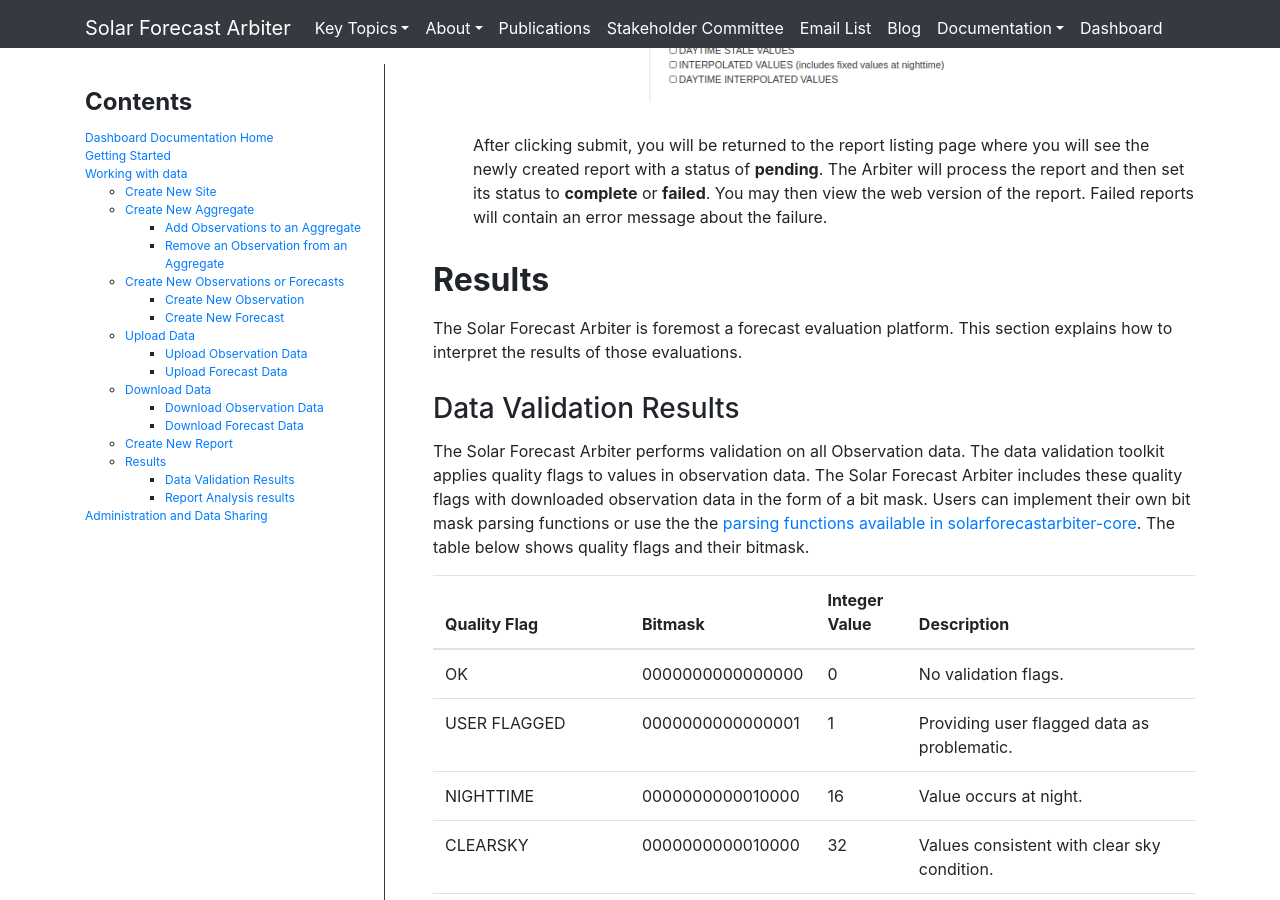
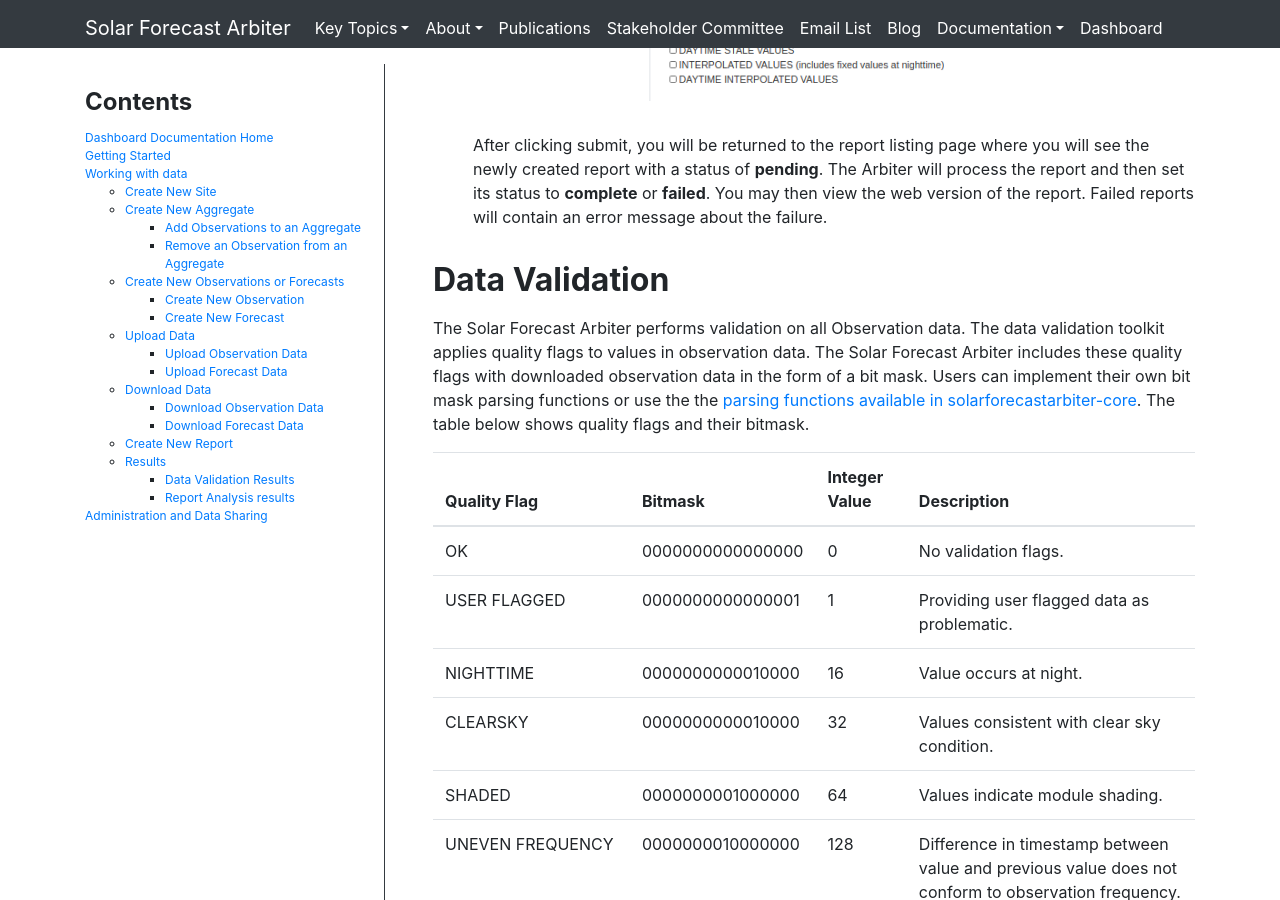
Before and after one commit to SolarArbiter/SolarArbiter.github.io, a Jekyll site: the page built from documentation/dashboard/working_with_data.md, in a window 1280 px wide and 900 px high, scrolled down 21087 px. Built offline with Jekyll 4.4.1, drawn with Linux system fonts in a browser that asks for light colours.

Commit message:
Update documentation/dashboard/working_with_data.md
Co-authored-by: Will Holmgren <william.holmgren@gmail.com>

```diff
--- a/documentation/dashboard/working_with_data.md
+++ b/documentation/dashboard/working_with_data.md
@@ -335,13 +335,8 @@
 
 
 
-Results
--------
-
-The Solar Forecast Arbiter is foremost a forecast evaluation platform. This
-section explains how to interpret the results of those evaluations.
-
-### Data Validation Results
+Data Validation
+---------------
 
 The Solar Forecast Arbiter performs validation on all Observation data. The
 data validation toolkit applies quality flags to values in observation data.
```
